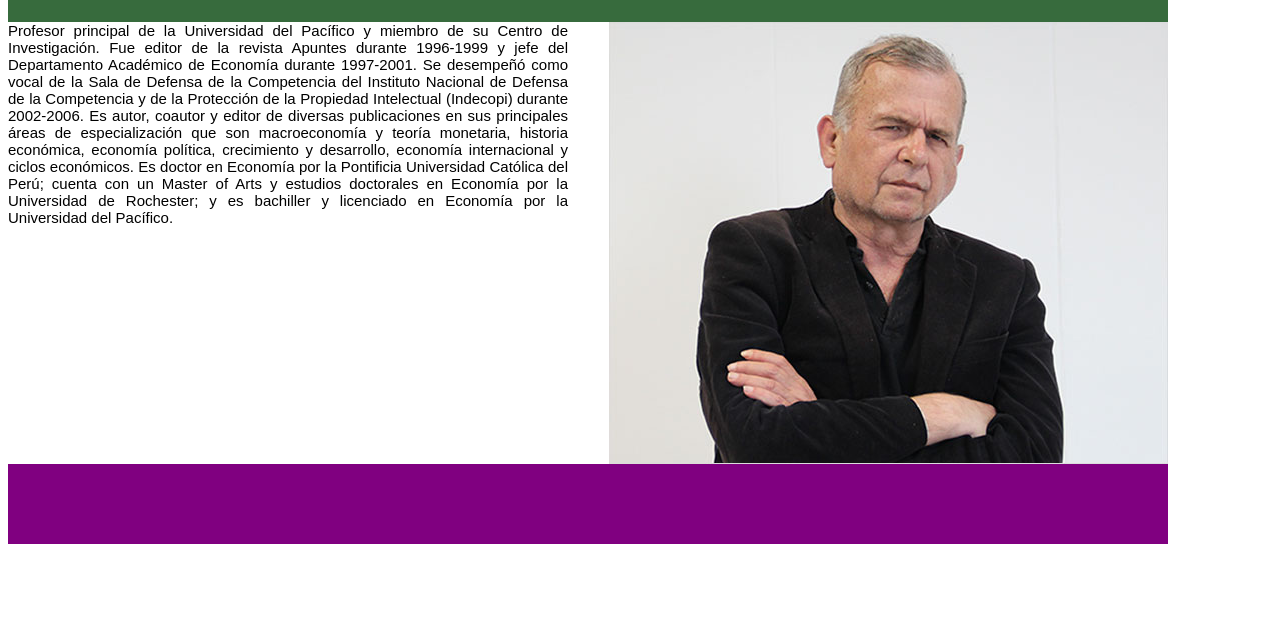
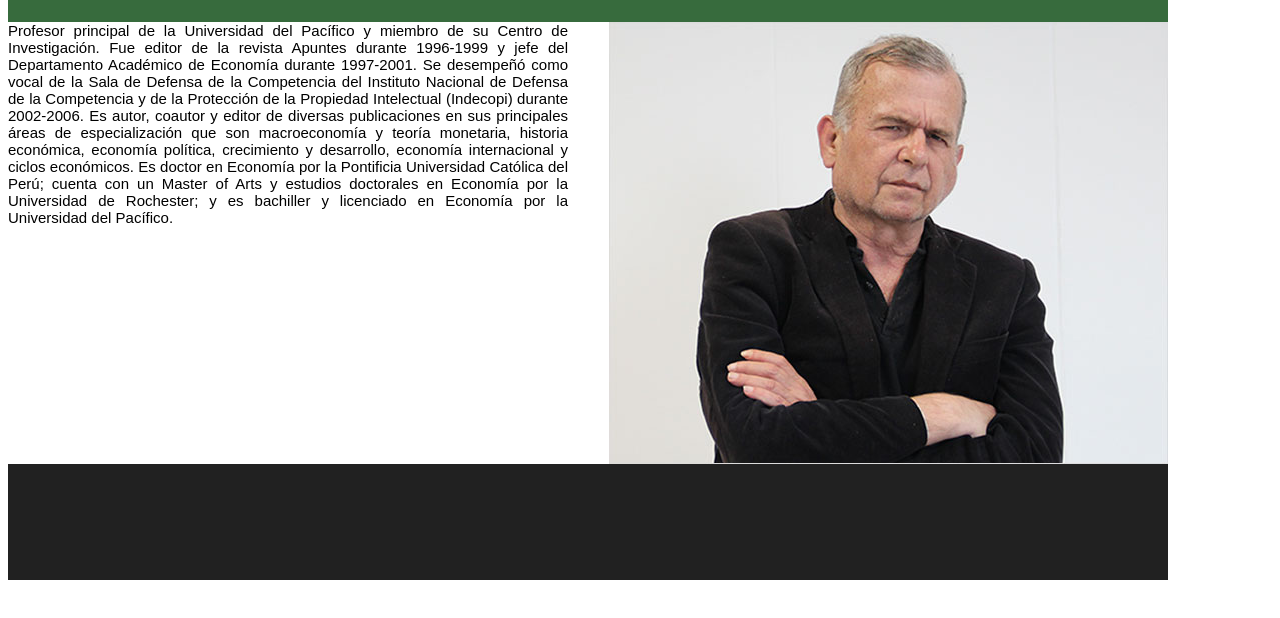
Before and after one commit to gustvvo/html5_groupSI_2, a plain HTML site: page Clase 03/01-ejercicio-repaso.html in a window 1280 px wide. Shown: the part 80-698 px from the top of the page. Drawn offline with Linux system fonts and the light colour scheme.

Commit message:
Clase 03

```diff
--- a/Clase 03/01-ejercicio-repaso.css
+++ b/Clase 03/01-ejercicio-repaso.css
@@ -46,8 +46,8 @@
 
 .pie {
 	width: 100%;
-	height: 80px;
-	background-color: purple;
+	height: 116px;
+	background-color: #212121;
 }
 
 /* Versión Tablet  */
```
Also changed, not shown: Clase 03/logo_pie.png (added).
